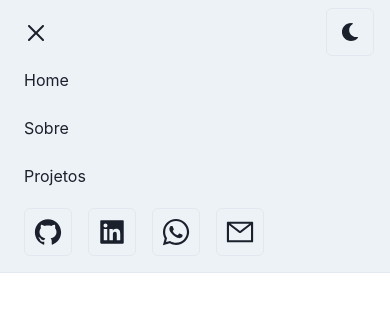
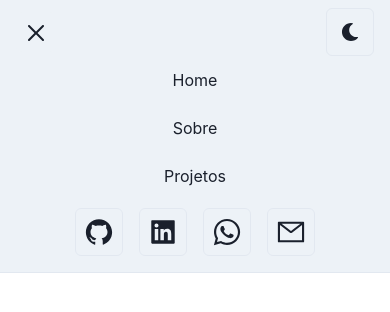
Before and after one commit to AndreyNovaes/portfolio_getsby, a Gatsby site: page / in a window 390 px wide. Both pictures are taken after a click on the button 36 px from the left and 32 px from the top of the page. Built offline with nearby package versions, Linux system fonts and the light colour scheme; Gatsby itself is replaced by a stand-in of ours.

Commit message:
feat: add repsonsibity to navbar mobile version

```diff
--- a/src/components/Nav.tsx
+++ b/src/components/Nav.tsx
@@ -7,6 +7,9 @@
   useDisclosure,
   useColorModeValue,
   Stack,
+  Link,
+  Button,
+  Center,
 } from '@chakra-ui/react';
 import { HamburgerIcon, CloseIcon } from '@chakra-ui/icons';
 
@@ -16,9 +19,18 @@
 import NavSocialLinks from './NavBarComponents/NavSocialLinks';
 // Nav Components
 import routes from './assets/NavRoutes';
+import { motion } from 'framer-motion';
+import Socials from './assets/SocialMedias';
+import LeftMiddleAnimation from '../animations/LeftMiddle';
+import TopDownAnimation from '../animations/TopDown';
 
 export default function Nav() {
   const { isOpen, onOpen, onClose } = useDisclosure();
+  const HamburguerMenuMotionProps = {
+    open: { opacity: 1, x: 0 },
+    closed: { opacity: 0, x: '-100%' },
+  };
+
   return (
     <>
 
@@ -37,6 +49,7 @@
             display={{ md: 'none' }}
             onClick={isOpen ? onClose : onOpen}
           />
+          <LeftMiddleAnimation>
             <HStack spacing={8} alignItems={'center'}>
               <HStack
                 as={'nav'}
@@ -47,9 +60,11 @@
                 ))}
               </HStack>
             </HStack>
+          </LeftMiddleAnimation>
 {/* Dropdown Menu Web(left side of the Nav) */}
 
 {/* Social Icons Web, middle of the Nav */}
+        <TopDownAnimation>
           <Flex alignItems={'center'}>
             <HStack
               as={'nav'}
@@ -61,6 +76,7 @@
                 </Box>
             </HStack>
           </Flex>
+        </TopDownAnimation>
 {/* Social Icons Web, middle of the Nav */}
 
 {/* Color Mode Switcher(right side, web and mobile) */}
@@ -80,14 +96,26 @@
 
 {/* Hamburguer Menu (left side Mobile) */}
         {isOpen ? (
+        <motion.nav
+          initial="closed"
+          animate="open"
+          variants={HamburguerMenuMotionProps}
+          transition={{ duration: 0.5 }}
+        >
           <Box pb={4} display={{ md: 'none' }}>
               <Stack as={'nav'} spacing={4}>
                 {routes.map(({name, path}) => (
                   <NavRoutesLink key={name}>{name}</NavRoutesLink>
                 ))}
+                <HStack align={'center'} justify='center' spacing={'24px'} alignContent='center'>
+                  <Center>
                     <NavSocialLinks />
+                  </Center>
+                </HStack>
+
               </Stack>
           </Box>
+        </motion.nav>
         ) : null}
       </Box>
 {/* Hamburguer Menu (left side Mobile) */}
--- a/src/components/NavBarComponents/NavRoutesLink.tsx
+++ b/src/components/NavBarComponents/NavRoutesLink.tsx
@@ -6,7 +6,6 @@
 
 export default function NavRoutesLink({ children }: { children: ReactNode }) {
   return (
-    <LeftMiddleAnimation>
     <Link
       as="button"
       px={2}
@@ -16,9 +15,11 @@
         textDecoration: 'none',
         bg: useColorModeValue('gray.200', 'gray.700'),
       }}
+      _focus={{
+        boxShadow: 'outline',
+      }}
       href={'#'}>
       {children}
     </Link>
-    </LeftMiddleAnimation>
   );
 }
--- a/src/components/NavBarComponents/NavSocialLinks.tsx
+++ b/src/components/NavBarComponents/NavSocialLinks.tsx
@@ -8,7 +8,6 @@
   return (
     <Flex>
       <Box>
-        <TopDownAnimation>
         {Socials.map((social) => (
           <Link key={social.name} href={social.path} isExternal>
             <IconButton
@@ -24,7 +23,6 @@
             />
           </Link>
         ))}
-        </TopDownAnimation>
       </Box>
     </Flex>
   )
--- a/src/pages/index.tsx
+++ b/src/pages/index.tsx
@@ -2,18 +2,13 @@
 import { ChakraProvider } from '@chakra-ui/react'
 import Nav from '../components/Nav'
 import { motion } from 'framer-motion'
+import Hero from '../components/Hero'
 
 export default function Home() {
   return (
     <header>
       <ChakraProvider >
-        <motion.div
-          initial={{ opacity: 0 }}
-          animate={{ opacity: 1 }}
-          transition={{ delay: 0.5, duration: 1.5 }}
-        >
-          <Nav />
-        </motion.div>
+        <Nav />
       </ChakraProvider>
     </header>
   )
```
Lines whose indentation alone changed are shown as unchanged.
